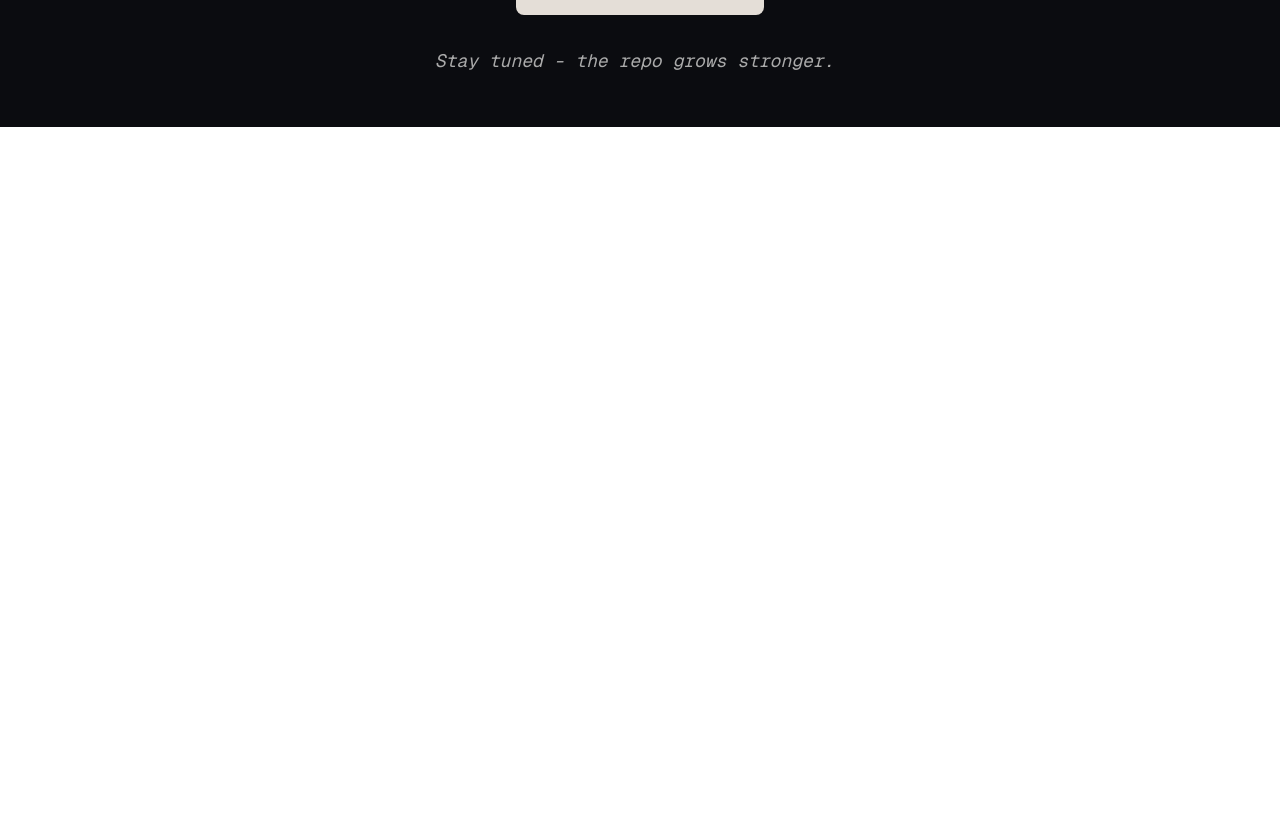
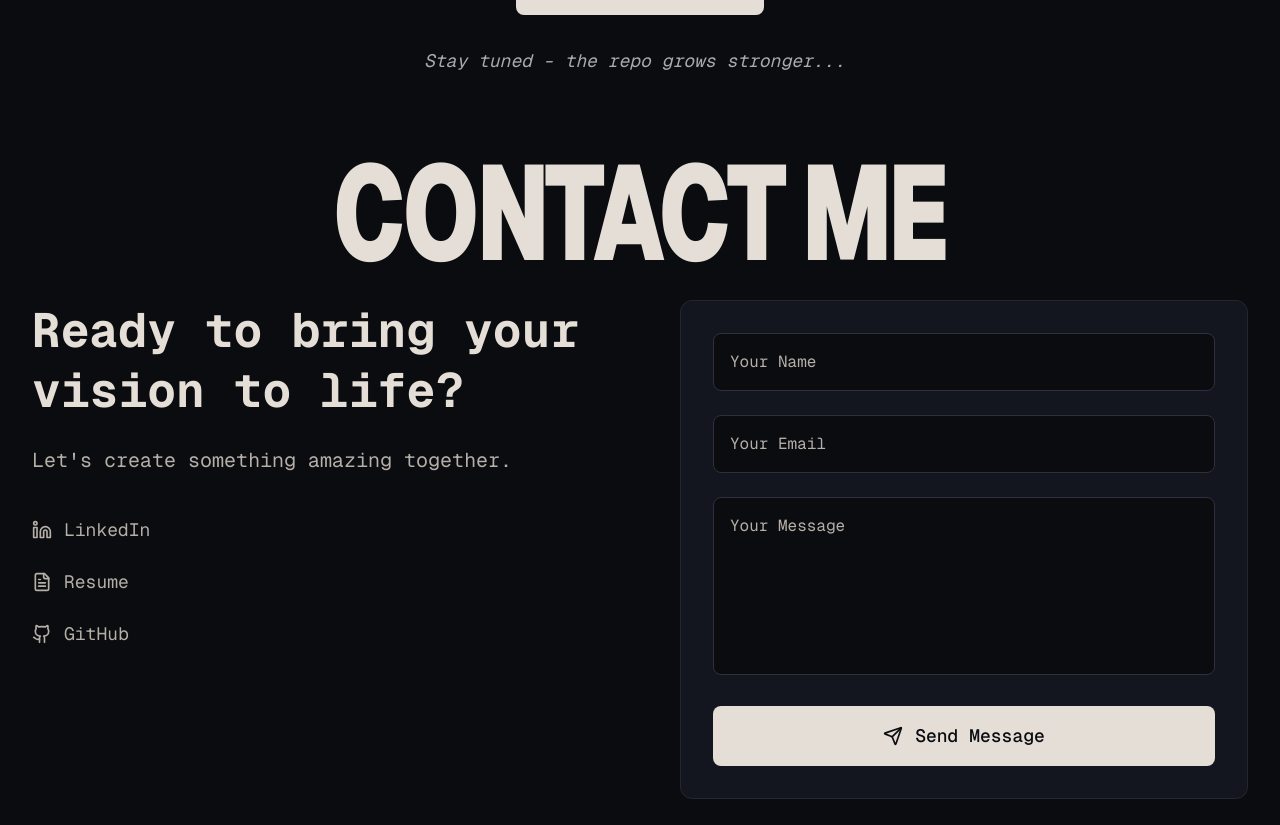
Before and after one commit to Nirmeet47/portfolio, a Next.js app: page / in a window 1280 px wide. Shown: the part 3240-4065 px from the top of the page. Before the commit the page ends 3367 px from the top, so only its background shows below. Built offline with nearby package versions, Linux system fonts and the light colour scheme.

Commit message:
contact me page done

```diff
--- a/app/page.tsx
+++ b/app/page.tsx
@@ -2,6 +2,7 @@ import About from "@/components/About";
 import LandingPage from "@/components/Landing";
 import Projects from "@/components/Projects";
 import TechStack from "@/components/TechStack";
+import  Contact  from "@/components/Contact";
 import Image from "next/image";
 
 export default function Home() {
@@ -11,6 +12,7 @@ export default function Home() {
     <About />
     <TechStack />
     <Projects />
+    <Contact/>
     </>
   );
 }
--- /dev/null
+++ b/components/Contact.tsx
@@ -0,0 +1,165 @@
+"use client";
+import React, { useState } from "react";
+import { motion } from "framer-motion";
+import { Send, Linkedin, FileText, Github } from "lucide-react";
+
+const ContactPage = () => {
+  const [formData, setFormData] = useState({
+    name: "",
+    email: "",
+    message: "",
+  });
+
+  const handleInputChange = (e: any) => {
+    const { name, value } = e.target;
+    setFormData((prev) => ({
+      ...prev,
+      [name]: value,
+    }));
+  };
+
+  const handleSubmit = (e: any) => {
+    e.preventDefault();
+    console.log("Form submitted:", formData);
+    alert("Message sent successfully!");
+    setFormData({ name: "", email: "", message: "" });
+  };
+
+  return (
+    <div className="min-h-screen bg-[#0b0c10] text-[#e4ded7] px-4 sm:px-6 lg:px-8 py-12">
+      {/* Heading */}
+      <div className="w-full flex justify-center items-center mb-12 px-6">
+        <h1 className="text-4xl sm:text-5xl md:text-6xl lg:text-7xl xl:text-8xl font-black tracking-[-0.03em] text-[#e4ded7] leading-[0.8] text-center transform scale-y-140 font-sans">
+          CONTACT ME
+        </h1>
+      </div>
+
+      <div className="max-w-7xl mx-auto">
+        <div className="grid grid-cols-1 lg:grid-cols-2 gap-y-16 lg:gap-x-20 items-start">
+          {/* Left Side - Content */}
+          <motion.div
+            initial={{ opacity: 0, x: -50 }}
+            animate={{ opacity: 1, x: 0 }}
+            transition={{ duration: 0.8 }}
+            className="space-y-10 text-center lg:text-left flex flex-col items-center lg:items-start"
+          >
+            {/* Crafting Line */}
+            <div className="space-y-6 ">
+              <motion.h2
+                initial={{ opacity: 0, y: 20 }}
+                animate={{ opacity: 1, y: 0 }}
+                transition={{ delay: 0.2 }}
+                className="text-3xl sm:text-4xl lg:text-5xl font-bold text-[#e4ded7] leading-tight font-mono "
+              >
+                Ready to bring your
+                <br />
+                <span className="text-[#e4ded7]">vision to life?</span>
+              </motion.h2>
+              <motion.p
+                initial={{ opacity: 0, y: 20 }}
+                animate={{ opacity: 1, y: 0 }}
+                transition={{ delay: 0.3 }}
+                className="text-[#b5afa7] font-mono text-lg sm:text-xl leading-relaxed"
+              >
+                Let's create something amazing together.
+              </motion.p>
+            </div>
+
+            {/* Social Links */}
+            <motion.div
+              initial={{ opacity: 0, y: 20 }}
+              animate={{ opacity: 1, y: 0 }}
+              transition={{ delay: 0.4 }}
+              className="flex lg:flex-col gap-4 sm:flex-row sm:gap-6 justify-center lg:justify-start"
+            >
+              <motion.a
+                href="https://www.linkedin.com/in/nirmeet-parmar-34a148300/"
+                target="_blank"
+                rel="noopener noreferrer"
+                whileHover={{ x: 10 }}
+                className="inline-flex items-center gap-3 text-[#b5afa7] hover:text-[#e4ded7] transition-colors duration-300 text-base sm:text-lg font-mono"
+              >
+                <Linkedin size={20} />
+                LinkedIn
+              </motion.a>
+
+              <motion.a
+                href="#"
+                target="_blank"
+                rel="noopener noreferrer"
+                whileHover={{ x: 10 }}
+                className="inline-flex items-center gap-3 text-[#b5afa7] hover:text-[#e4ded7] transition-colors duration-300 text-base sm:text-lg font-mono"
+              >
+                <FileText size={20} />
+                Resume
+              </motion.a>
+
+              <motion.a
+                href="https://github.com/Nirmeet47"
+                target="_blank"
+                rel="noopener noreferrer"
+                whileHover={{ x: 10 }}
+                className="inline-flex items-center gap-3 text-[#b5afa7] hover:text-[#e4ded7] transition-colors duration-300 text-base sm:text-lg font-mono"
+              >
+                <Github size={20} />
+                GitHub
+              </motion.a>
+            </motion.div>
+          </motion.div>
+
+          {/* Right Side - Contact Form */}
+          <motion.div
+            initial={{ opacity: 0, x: 50 }}
+            animate={{ opacity: 1, x: 0 }}
+            transition={{ duration: 0.8, delay: 0.2 }}
+            className="bg-[#13161f] border border-[#242730] rounded-xl p-6 sm:p-8"
+          >
+            <form onSubmit={handleSubmit} className="space-y-6">
+              <input
+                type="text"
+                name="name"
+                value={formData.name}
+                onChange={handleInputChange}
+                required
+                placeholder="Your Name"
+                className="w-full px-4 py-3 sm:py-4 bg-[#0b0c10] border border-[#2d313d] rounded-lg text-[#e4ded7] placeholder-[#b5afa7] focus:border-[#3d4250] focus:outline-none transition-colors duration-300 font-mono"
+              />
+
+              <input
+                type="email"
+                name="email"
+                value={formData.email}
+                onChange={handleInputChange}
+                required
+                placeholder="Your Email"
+                className="w-full px-4 py-3 sm:py-4 bg-[#0b0c10] border border-[#2d313d] rounded-lg text-[#e4ded7] placeholder-[#b5afa7] focus:border-[#3d4250] focus:outline-none transition-colors duration-300 font-mono"
+              />
+
+              <textarea
+                name="message"
+                value={formData.message}
+                onChange={handleInputChange}
+                required
+                rows={6}
+                placeholder="Your Message"
+                className="w-full px-4 py-3 sm:py-4 bg-[#0b0c10] border border-[#2d313d] rounded-lg text-[#e4ded7] placeholder-[#b5afa7] focus:border-[#3d4250] focus:outline-none transition-colors duration-300 font-mono resize-none"
+              />
+
+              <motion.button
+                type="submit"
+                whileHover={{ scale: 1.02 }}
+                whileTap={{ scale: 0.98 }}
+                className="w-full flex items-center justify-center gap-3 px-6 py-3 sm:py-4 bg-[#e4ded7] rounded-lg text-[#0b0c10] font-mono font-medium text-base sm:text-lg hover:border-[#3d4250] hover:bg-[#181b25] transition-all duration-300"
+              >
+                <Send size={20} />
+                Send Message
+              </motion.button>
+            </form>
+          </motion.div>
+        </div>
+      </div>
+    </div>
+  );
+};
+
+export default ContactPage;
```
